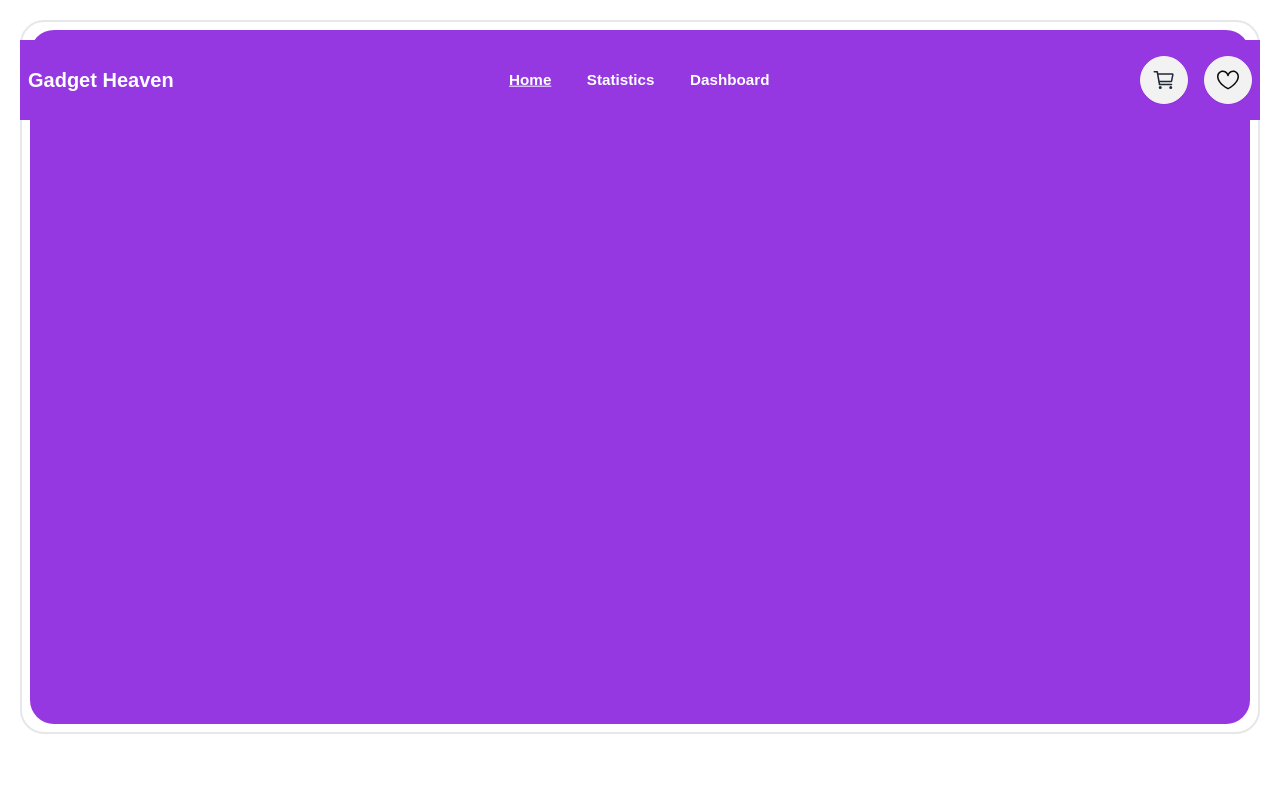
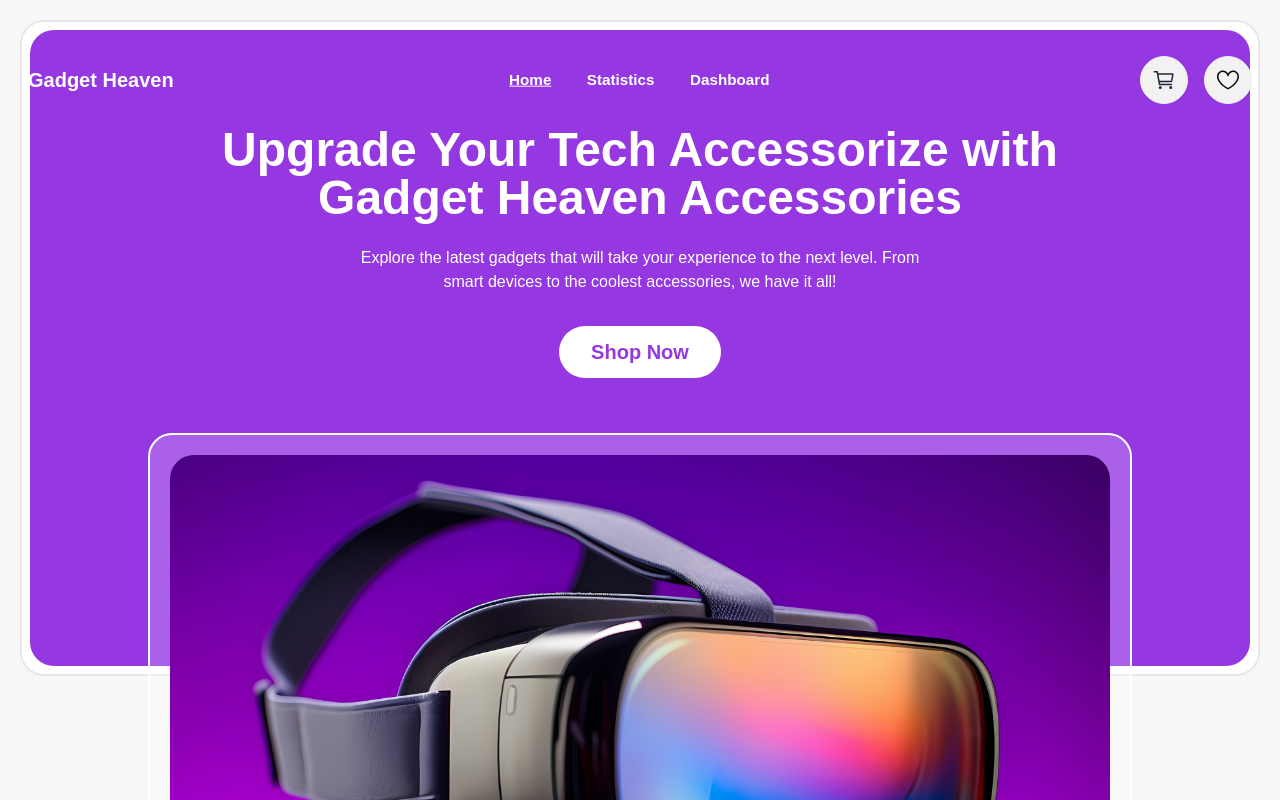
Before and after one commit to Durjoy96/gadget-heaven, a React (Vite) app: page / in a window 1280 px wide. Shown: the top 800 px of the page. Built offline with nearby package versions, Linux system fonts and the light colour scheme.

Commit message:
banner complete

```diff
--- a/index.html
+++ b/index.html
@@ -1,13 +1,16 @@
 <!doctype html>
 <html lang="en">
+
 <head>
   <meta charset="UTF-8" />
   <link rel="icon" type="image/svg+xml" href="/vite.svg" />
   <meta name="viewport" content="width=device-width, initial-scale=1.0" />
   <title>Vite + React</title>
 </head>
-  <body class="font-sora">
+
+<body class="font-sora bg-base-200 min-h-screen">
   <div id="root"></div>
   <script type="module" src="/src/main.jsx"></script>
 </body>
+
 </html>
--- a/package.json
+++ b/package.json
@@ -10,6 +10,7 @@
     "preview": "vite preview"
   },
   "dependencies": {
+    "hamburger-react": "^2.5.1",
     "react": "^18.3.1",
     "react-dom": "^18.3.1",
     "react-icons": "^5.3.0",
--- a/src/components/header/Banner/Banner.jsx
+++ b/src/components/header/Banner/Banner.jsx
@@ -1,10 +1,41 @@
 import React from "react";
+import { Link } from "react-router-dom";
+import BannerImg from "../../../assets/banner.jpg";
 
 const Banner = () => {
   return (
-    <div className="m-5 p-2 border-2 rounded-3xl absolute top-0 right-0 left-0 -z-10">
-      <div className="h-[694px] bg-primary rounded-3xl"></div>
-    </div>
+    <>
+      <div className="m-5 absolute top-0 right-0 left-0 z-10 ">
+        <div className="p-2 border-2 rounded-3xl bg-base-100">
+          <div className=" pb-8 lg:pb-72 bg-primary rounded-3xl">
+            <div className="pt-24 flex flex-col items-center px-5 lg:px-0">
+              <h1 className="text-3xl font-bold text-banner-content text-center max-w-[1000px] md:text-4xl lg:text-5xl">
+                Upgrade Your Tech Accessorize with Gadget Heaven Accessories
+              </h1>
+              <p className="text-base text-banner-content-secondary mt-4 max-w-xl text-center md:mt-6">
+                Explore the latest gadgets that will take your experience to the
+                next level. From smart devices to the coolest accessories, we
+                have it all!
+              </p>
+              <Link to="/dashboard">
+                <button className="mt-8 text-lg font-bold text-primary px-8 py-3 bg-primary-content rounded-full hover:bg-primary-content/80 lg:text-xl">
+                  Shop Now
+                </button>
+              </Link>
+            </div>
+          </div>
+        </div>
+        <div className="max-w-screen-lg mx-auto mt-6 lg:mt-0 lg:px-5 lg:absolute lg:left-0 lg:right-0 lg:-bottom-80 lg:z-20">
+          <div className=" border-2 border-base-100 bg-base-100/20 rounded-3xl lg:p-5 md:h-[350px] lg:h-[563px]">
+            <img
+              className="rounded-3xl w-full h-full object-cover object-center"
+              src={BannerImg}
+              alt=""
+            />
+          </div>
+        </div>
+      </div>
+    </>
   );
 };
 
--- a/src/components/header/Navbar/Navbar.jsx
+++ b/src/components/header/Navbar/Navbar.jsx
@@ -23,15 +23,27 @@ const Navbar = () => {
     setHome(location.pathname === "/");
   }, [location]);
 
+  //toggle navbar menu button
+  const [isOpen, setIsOpen] = useState(false);
+
   return (
-    <div className={`max-w-screen-xl mx-auto px-5 ${isHome ? "pt-10" : ""} `}>
-      <div className={`navbar ${isHome ? "bg-primary" : "bg-base-100"}`}>
+    <div
+      className={`max-w-screen-xl mx-auto px-5 z-20 relative ${
+        isHome ? "px-12 pt-10" : ""
+      } `}
+    >
+      <div className="navbar bg-transparent">
         <div className="navbar-start">
           <div className="dropdown">
-            <div tabIndex={0} role="button" className="btn btn-ghost lg:hidden">
+            <div
+              tabIndex={0}
+              role="button"
+              className="btn btn-ghost lg:hidden"
+              onClick={() => setIsOpen(!isOpen)}
+            >
               <svg
                 xmlns="http://www.w3.org/2000/svg"
-                className="h-5 w-5"
+                className="h-6 w-6"
                 fill="none"
                 viewBox="0 0 24 24"
                 stroke="currentColor"
@@ -44,17 +56,21 @@ const Navbar = () => {
                 />
               </svg>
             </div>
+            {isOpen ? (
               <ul
                 tabIndex={0}
-              className="menu menu-sm dropdown-content bg-base-100 rounded-box z-[1] mt-3 w-52 p-2 shadow"
+                className="menu menu-sm dropdown-content bg-base-100 rounded-box z-[1] mt-1 w-32 p-2 shadow"
               >
                 {NavPages.map((item, idx) => (
                   <NavPage key={idx} item={item}></NavPage>
                 ))}
               </ul>
+            ) : (
+              ""
+            )}
           </div>
           <Link
-            className={`text-xl font-bold ${
+            className={`text-lg font-bold md:text-xl ${
               isHome ? "text-banner-content" : "text-base-content"
             }`}
             to="/"
--- a/src/index.css
+++ b/src/index.css
@@ -2,3 +2,8 @@
 @tailwind components;
 @tailwind utilities;
 @import url("https://fonts.googleapis.com/css2?family=Playfair+Display:ital,wght@0,400..900;1,400..900&family=Sora:wght@100..800&display=swap");
+
+::selection {
+  background-color: rgba(149, 56, 226);
+  color: rgb(255, 255, 255);
+}
--- a/src/main.jsx
+++ b/src/main.jsx
@@ -7,6 +7,7 @@ import Root from "./routes/Root";
 import ErrorPage from "./routes/ErrorPage";
 import Statistics from "./routes/Statistics";
 import Home from "./routes/Home";
+import Dashboard from "./routes/Dashboard";
 
 const router = createBrowserRouter([
   {
@@ -22,6 +23,10 @@ const router = createBrowserRouter([
         path: "/statistics",
         element: <Statistics></Statistics>,
       },
+      {
+        path: "/dashboard",
+        element: <Dashboard></Dashboard>,
+      },
     ],
   },
 ]);
--- /dev/null
+++ b/src/routes/Dashboard.jsx
@@ -0,0 +1,11 @@
+import React from "react";
+
+const Dashboard = () => {
+  return (
+    <div>
+      <h1>Dashboard</h1>
+    </div>
+  );
+};
+
+export default Dashboard;
--- a/tailwind.config.js
+++ b/tailwind.config.js
@@ -6,7 +6,8 @@ export default {
       fontFamily: { sora: ["Sora", "sans-serif"] },
       colors: {
         "base-100": "rgb(255, 255, 255)",
-        "base-200": "rgba(9, 8, 15, 0.05)",
+        "base-200": "rgb(247, 247, 247)",
+        "base-300": "rgba(9, 8, 15, 0.05)",
         "base-content": "rgb(11, 11, 11)",
         "base-content-secondary": "rgba(9, 8, 15, 0.6)",
         "card-content": "rgb(9, 8, 15)",
```
Also changed, not shown: 1 other file (tests, documents, lock files or other folders). Lines whose indentation alone changed are shown as unchanged.
